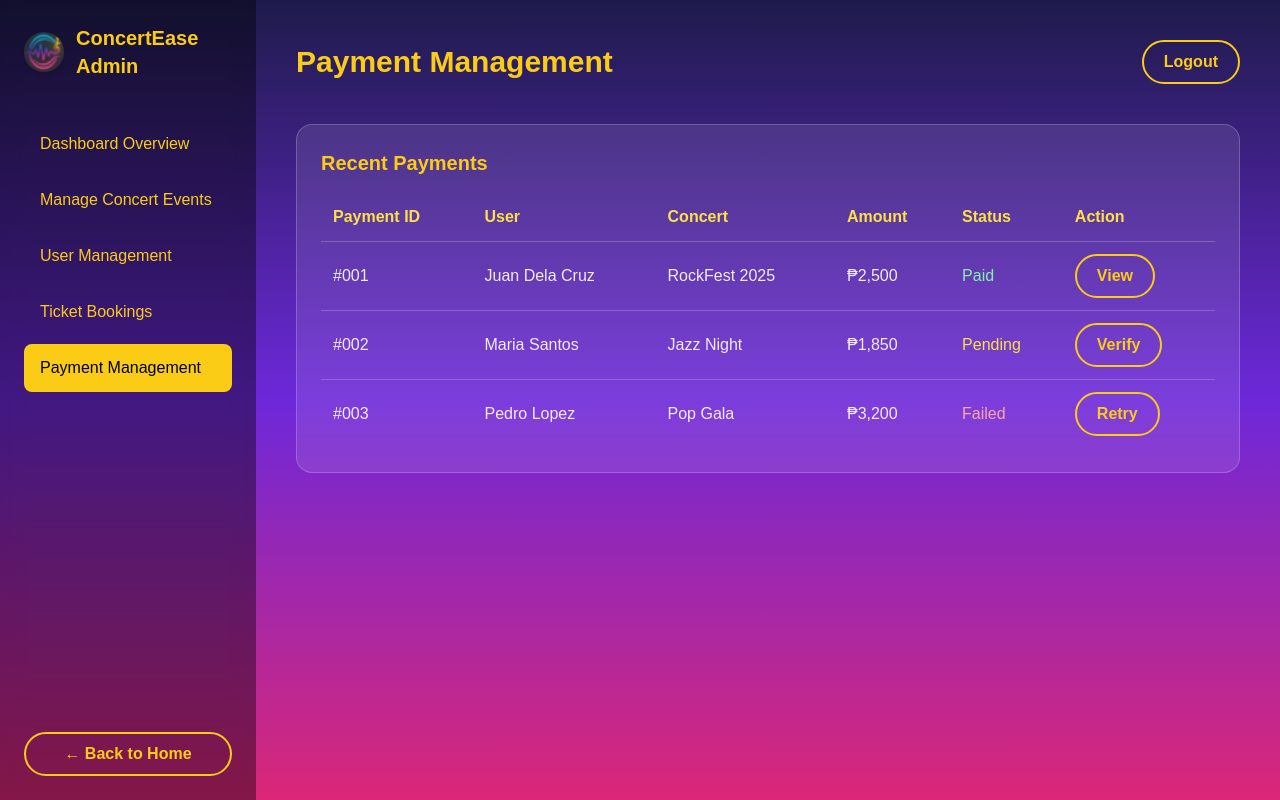
After one commit to Jayveepnl/CI4-Concert-Booking-System, a CodeIgniter 4 app: the page made by backend/app/Views/Users/PaymentPage.php in a window 1280 px wide. The commit adds this page. Run offline with PHP 8.4 and a stand-in for CodeIgniter, Linux system fonts and the light colour scheme; the template is opened without the code that fills it, so the values that code supplies are empty; some libraries are stand-ins or nearby versions.

Commit message:
feat(frontend/DashboardAdmin): Added payment page

```diff
--- a/backend/app/Config/Routes.php
+++ b/backend/app/Config/Routes.php
@@ -15,3 +15,4 @@ $routes->get('/Service', 'Users::ServicePage');
 $routes->get('/DashboardAdminPage', 'Users::DashboardAdminPage');
 $routes->get('/AccountPage', 'Users::AccountPage');
 $routes->get('/Request', 'Users::RequestPage');
+$routes->get('/Payment', 'Users::PaymentPage');
--- a/backend/app/Controllers/Users.php
+++ b/backend/app/Controllers/Users.php
@@ -43,4 +43,8 @@ class Users extends BaseController
     {
         return view('users/RequestPage');
     }
+    public function PaymentPage()
+    {
+        return view('users/PaymentPage');
+    }
 }
--- /dev/null
+++ b/backend/app/Views/Users/PaymentPage.php
@@ -0,0 +1,144 @@
+<!DOCTYPE html>
+<html lang="en">
+
+<head>
+    <meta charset="UTF-8" />
+    <meta name="viewport" content="width=device-width, initial-scale=1.0" />
+    <title>Payment Management - ConcertEase</title>
+    <script src="https://cdn.tailwindcss.com"></script>
+    <style>
+        body {
+            background: linear-gradient(to bottom, #1e1b4b, #6d28d9, #db2777);
+            color: white;
+            font-family: 'Poppins', sans-serif;
+        }
+
+        .sidebar {
+            background: rgba(0, 0, 0, 0.4);
+            backdrop-filter: blur(10px);
+            height: 100vh;
+        }
+
+        .menu-item {
+            display: block;
+            padding: 0.75rem 1rem;
+            border-radius: 0.5rem;
+            font-weight: 500;
+            transition: 0.3s;
+            color: #facc15;
+        }
+
+        .menu-item:hover {
+            background: #facc15;
+            color: #000;
+        }
+
+        .card {
+            background: rgba(255, 255, 255, 0.1);
+            border: 1px solid rgba(255, 255, 255, 0.2);
+            border-radius: 1rem;
+            padding: 1.5rem;
+            transition: 0.3s;
+        }
+
+        .card:hover {
+            transform: translateY(-5px);
+            background: rgba(255, 255, 255, 0.15);
+        }
+
+        .btn {
+            display: inline-block;
+            padding: 0.5rem 1.25rem;
+            border-radius: 9999px;
+            font-weight: 600;
+            border: 2px solid #facc15;
+            color: #facc15;
+            transition: 0.3s;
+        }
+
+        .btn:hover {
+            background-color: #facc15;
+            color: #000;
+        }
+    </style>
+</head>
+
+<body class="flex">
+
+    <!-- Sidebar -->
+    <aside class="flex flex-col justify-between p-6 w-64 sidebar">
+        <div>
+            <div class="flex items-center space-x-3 mb-10">
+                <img src="assets/Gemini_Generated_Image_5nnm915nnm915nnm.ico" class="shadow-md rounded-full w-10 h-10" />
+                <h1 class="font-bold text-yellow-400 text-xl">ConcertEase Admin</h1>
+            </div>
+
+            <nav class="space-y-2">
+                <a class="menu-item" href="/DashboardAdminPage">Dashboard Overview</a>
+                <a class="menu-item" href="/Service">Manage Concert Events</a>
+                <a class="menu-item" href="/AccountPage">User Management</a>
+                <a class="menu-item" href="/Request">Ticket Bookings</a>
+                <a class="bg-yellow-400 text-black menu-item" href="/Payments">Payment Management</a>
+            </nav>
+        </div>
+
+        <div class="mt-10">
+            <a href="/landingPage" class="w-full text-center btn">← Back to Home</a>
+        </div>
+    </aside>
+
+    <!-- Main Content -->
+    <main class="flex-1 p-10 overflow-y-auto">
+        <header class="flex justify-between items-center mb-10">
+            <h1 class="font-bold text-yellow-400 text-3xl">Payment Management</h1>
+            <button class="btn">Logout</button>
+        </header>
+
+        <!-- Payment Table -->
+        <section class="card">
+            <h2 class="mb-4 font-semibold text-yellow-400 text-xl">Recent Payments</h2>
+            <div class="overflow-x-auto">
+                <table class="w-full text-white/90 text-left">
+                    <thead class="text-yellow-300">
+                        <tr>
+                            <th class="p-3">Payment ID</th>
+                            <th class="p-3">User</th>
+                            <th class="p-3">Concert</th>
+                            <th class="p-3">Amount</th>
+                            <th class="p-3">Status</th>
+                            <th class="p-3">Action</th>
+                        </tr>
+                    </thead>
+                    <tbody>
+                        <tr class="border-white/20 border-t">
+                            <td class="p-3">#001</td>
+                            <td class="p-3">Juan Dela Cruz</td>
+                            <td class="p-3">RockFest 2025</td>
+                            <td class="p-3">₱2,500</td>
+                            <td class="p-3 text-green-300">Paid</td>
+                            <td class="p-3"><button class="btn">View</button></td>
+                        </tr>
+                        <tr class="border-white/20 border-t">
+                            <td class="p-3">#002</td>
+                            <td class="p-3">Maria Santos</td>
+                            <td class="p-3">Jazz Night</td>
+                            <td class="p-3">₱1,850</td>
+                            <td class="p-3 text-yellow-300">Pending</td>
+                            <td class="p-3"><button class="btn">Verify</button></td>
+                        </tr>
+                        <tr class="border-white/20 border-t">
+                            <td class="p-3">#003</td>
+                            <td class="p-3">Pedro Lopez</td>
+                            <td class="p-3">Pop Gala</td>
+                            <td class="p-3">₱3,200</td>
+                            <td class="p-3 text-red-300">Failed</td>
+                            <td class="p-3"><button class="btn">Retry</button></td>
+                        </tr>
+                    </tbody>
+                </table>
+            </div>
+        </section>
+    </main>
+</body>
+
+</html>
```
Also changed, not shown: backend/app/Views/Users/DashboardAdminPage.php (+8 -8 lines).
